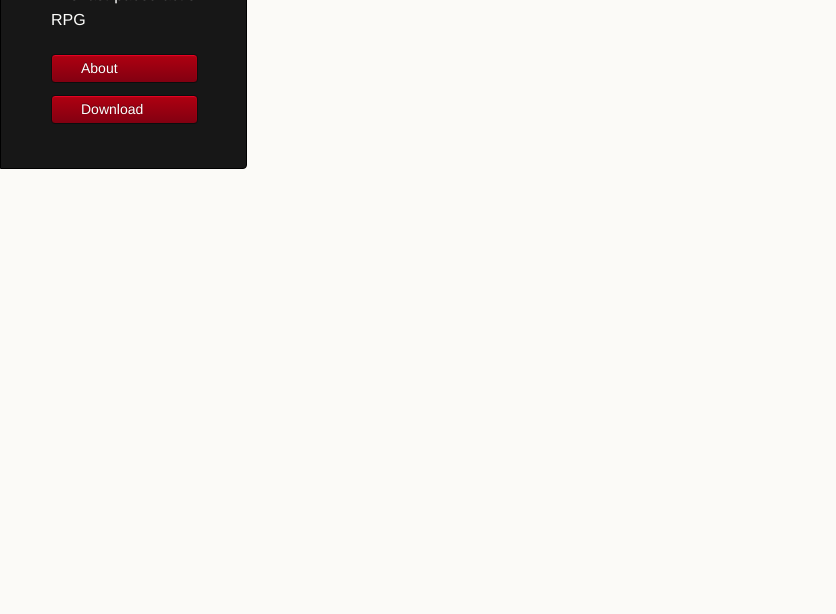
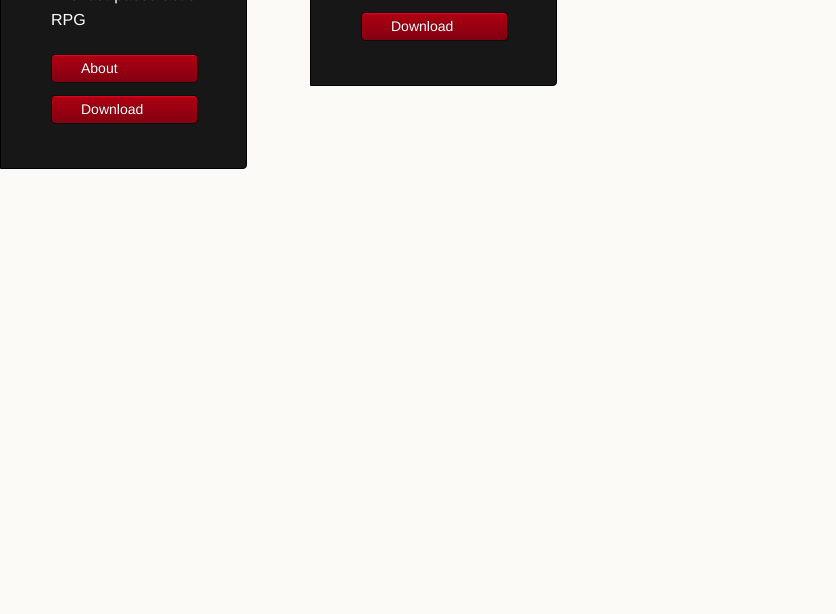
Before and after one commit to death-or-glory/death-or-glory.github.io, a plain HTML site: page download/index.html in a window 1280 px wide. Shown: the part 186-800 px from the top of the page, without its empty margins (0-836 px from the left). Drawn offline with Linux system fonts and the light colour scheme.

Commit message:
Hacky button workaround

```diff
--- a/download/index.html
+++ b/download/index.html
@@ -26,7 +26,7 @@
       <section>
         <h3>Download</h3>
         <p>You totally want to download this. Pity you can't. Yet. But hey, pretty button!</p>
-        <a class="buttons" href="#">Download</a>
+        <header><ul><li><a class="buttons" href="#">Download</a></li></ul></header>
       </section>
     </div>
     <!--[if !IE]><script>fixScale(document);</script><![endif]-->
```
